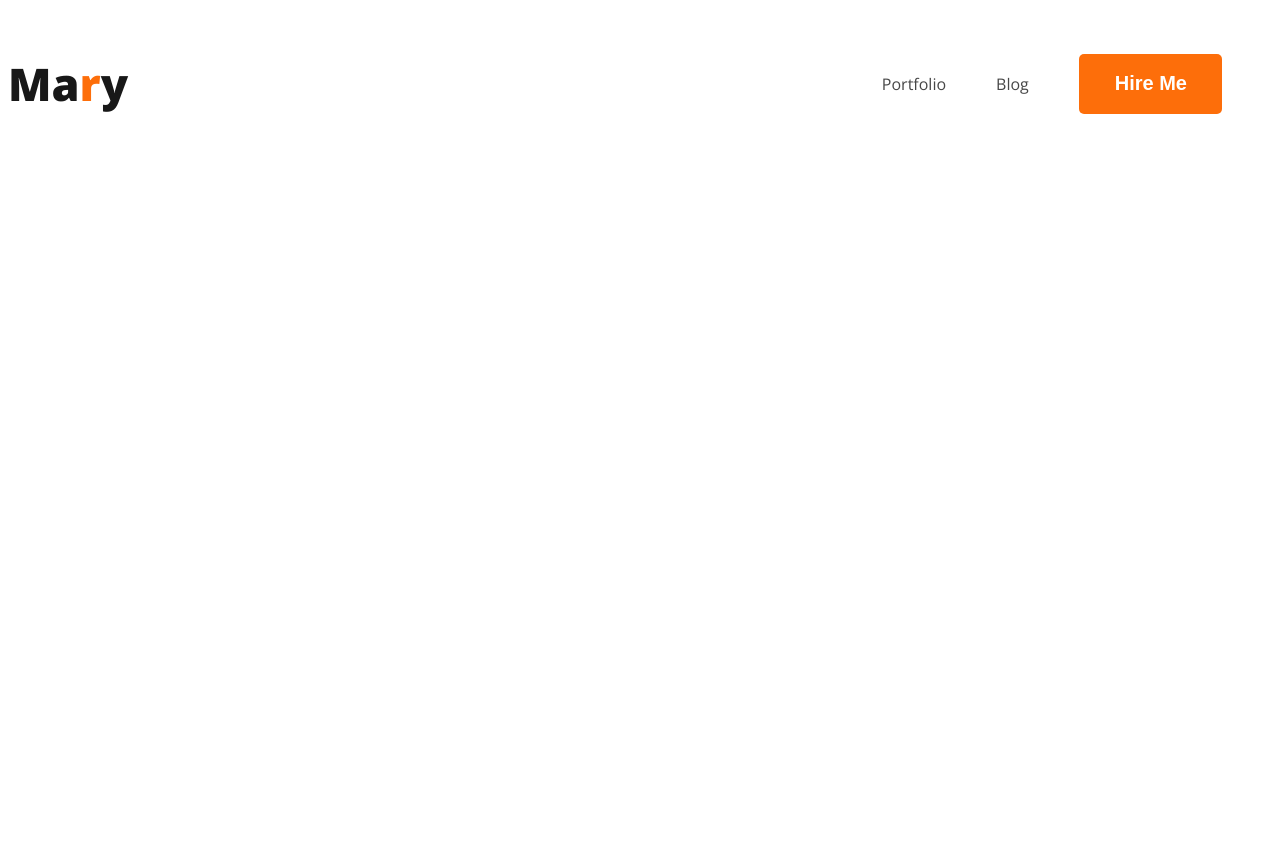
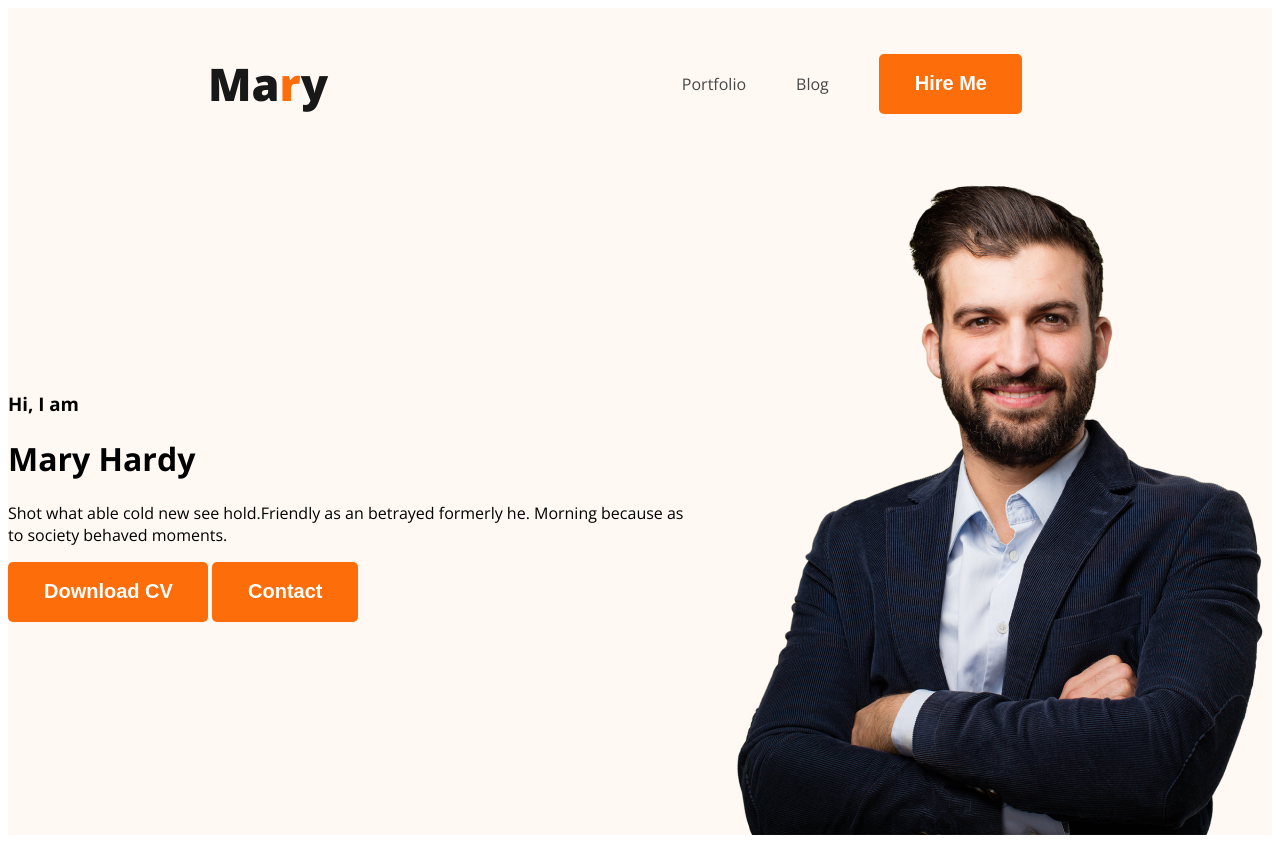
Before and after one commit to NmN-007/naym-sources, a plain HTML site: page index.html in a window 1280 px wide. Before the commit the page ends 800 px from the top, so only its background shows below. Drawn offline with nearby package versions, Linux system fonts and the light colour scheme.

Commit message:
banner style

```diff
--- a/index.html
+++ b/index.html
@@ -9,7 +9,7 @@
 <link rel="stylesheet" href="style/style.css">
 </head>
 <body>
-    <header>
+    <header class="header">
 <nav>
     <h3 class="nav-title">Ma<span class="oreng-primare">r</span>y</h3>
     <ul>
@@ -18,6 +18,18 @@
         <li><button class="btn-pri">Hire Me</button></li>
     </ul>
 </nav>
+<div class="banner">
+   <div class="banner-con">
+    <h3 class="b-g">
+        Hi, I  am
+    </h3>
+    <h1 class="b-t">Mary Hardy</h1>
+    <p>Shot what able cold new see hold.Friendly as an betrayed formerly he. Morning because as to society behaved moments.</p>
+    <button class="btn-pri">Download CV</button>
+    <button class="btn-pri">Contact</button>
+   </div>
+   <img class="profile-pic" src="images/hardy.png" alt="">
+</div>
     </header>
     <main>
 
--- a/style/style.css
+++ b/style/style.css
@@ -23,6 +23,7 @@ nav {
     display: flex;
     justify-content: space-between;
     align-items: center;
+    margin: 0px 200px;
 }
 
 .nav-title {
@@ -45,3 +46,20 @@ nav a {
     text-decoration: none;
     color: #474747;
 }
+
+/* header related styles */
+
+.header {
+    background-color: #FFF8F3;
+}
+
+.banner {
+    padding: 30xp 30px 30px 150px;
+    display: flex;
+    align-items: center;
+}
+
+.banner .profile-pic {
+    width: 584px;
+    height: 676px;
+}
```
